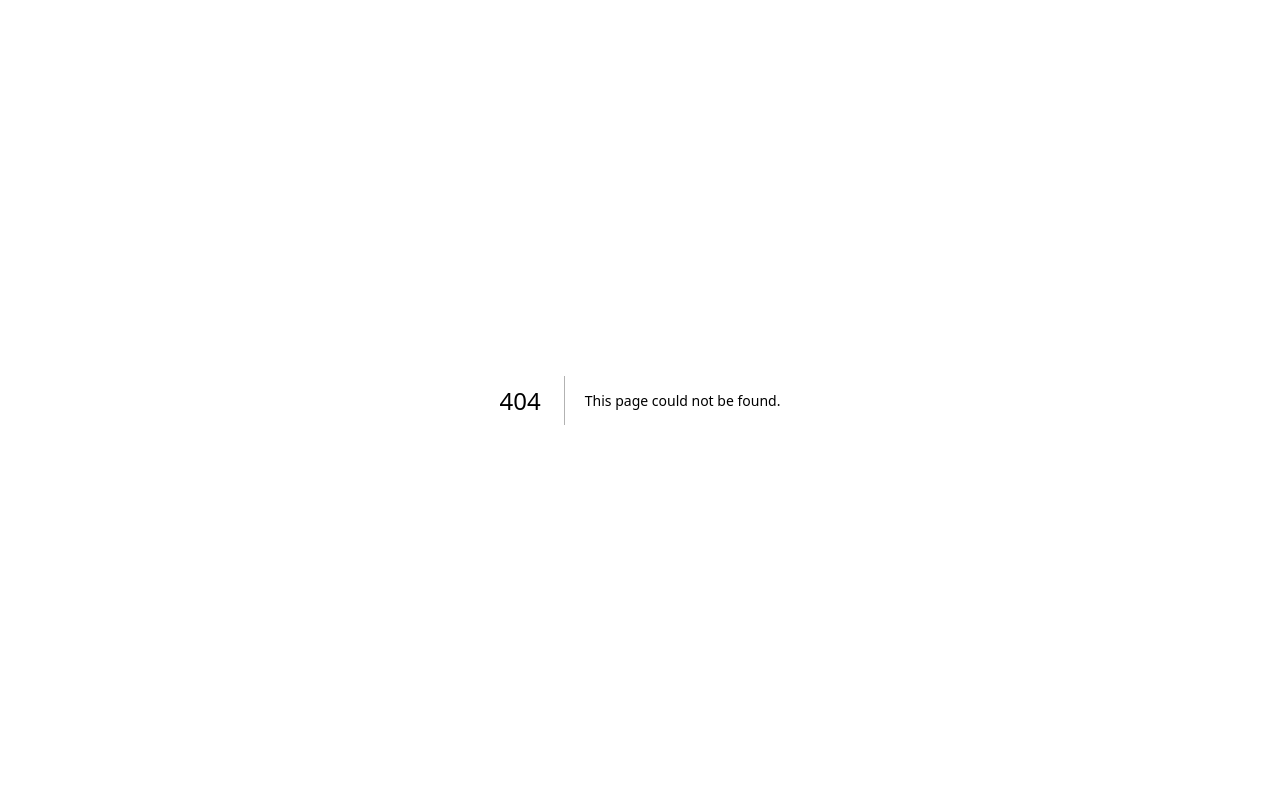
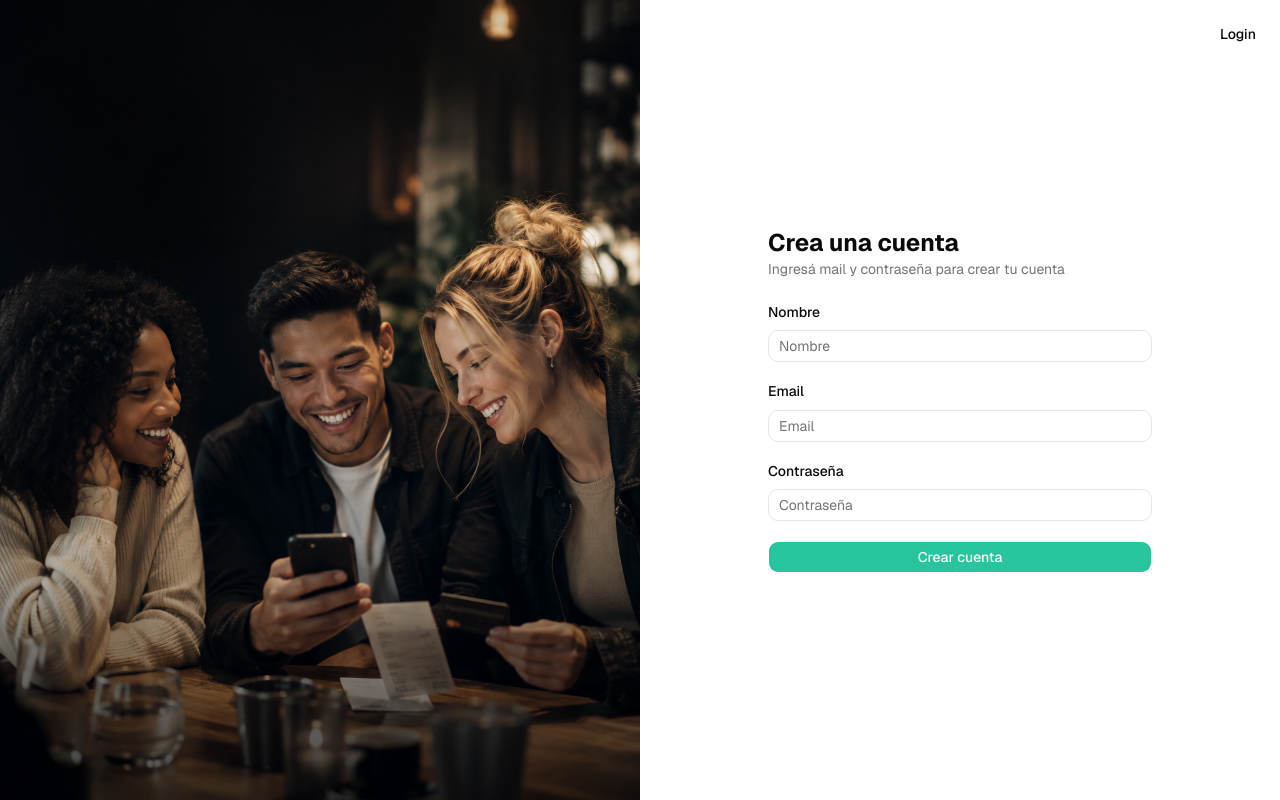
Before and after one commit to SplitItLab/SplitIt, a Next.js app in the folder web/: page /register in a window 1280 px wide. Before the commit this address had no page. Built offline with nearby package versions, Linux system fonts and the light colour scheme.

Commit message:
feature: pantalla de registro (formulario de registro, lib/auth para aislar la llamada de HTTP, traducir errores a mensajes)

```diff
--- a/web/app/globals.css
+++ b/web/app/globals.css
@@ -55,7 +55,7 @@
   --card-foreground: oklch(0.145 0 0);
   --popover: oklch(1 0 0);
   --popover-foreground: oklch(0.145 0 0);
-  --primary: oklch(0.205 0 0);
+  --primary: #28c49e;
   --primary-foreground: oklch(0.985 0 0);
   --secondary: oklch(0.97 0 0);
   --secondary-foreground: oklch(0.205 0 0);
--- /dev/null
+++ b/web/app/register/page.tsx
@@ -0,0 +1,115 @@
+"use client";
+import Image from "next/image";
+import { useState } from "react";
+import { useForm } from "react-hook-form";
+import { useRouter } from "next/navigation";
+import Link from "next/link";
+import { Field, FieldLabel, FieldError, FieldGroup } from "@/components/ui/field";
+import { Input } from "@/components/ui/input";
+import { Button } from "@/components/ui/button";
+import { Alert, AlertDescription } from "@/components/ui/alert";
+import { Spinner } from "@/components/ui/spinner";
+import { zodResolver } from "@hookform/resolvers/zod";
+import { registerUser, RegisterError, RegisterInput, registerSchema } from "@/lib/auth";
+
+export default function RegisterPage() {
+  const router = useRouter();
+  const [generalError, setGeneralError] = useState<string | null>(null);
+  const {
+    register,
+    handleSubmit,
+    setError,
+    formState: { errors, isSubmitting },
+  } = useForm<RegisterInput>({
+    resolver: zodResolver(registerSchema),
+  });
+
+  const onSubmit = async (data: RegisterInput) => {
+    setGeneralError(null);
+    try {
+      await registerUser(data);
+      router.push("/login");
+    } catch (err) {
+      if (err instanceof RegisterError) {
+        if (err.type === "email-taken") {
+          setError("email", { message: err.message });
+        } else {
+          setGeneralError(err.message);
+        }
+      }
+    }
+  };
+
+  return (
+    <div className="relative grid h-screen md:grid-cols-2">
+      <Link href="/login" className="absolute top-6 right-6 text-sm font-medium">
+        Login
+      </Link>
+
+      <div className="relative hidden h-screen overflow-hidden md:block">
+        <Image src="/register-image.png" alt="" fill className="object-cover" />
+      </div>
+
+      <div className="overflow-y-alto flex items-center justify-center p-6">
+        <div className="w-full max-w-sm">
+          <h1 className="text-2xl font-bold">Crea una cuenta</h1>
+          <p className="text-muted-foreground mb-6 text-sm">
+            Ingresá mail y contraseña para crear tu cuenta
+          </p>
+
+          <form onSubmit={handleSubmit(onSubmit)} noValidate>
+            <FieldGroup>
+              {generalError && (
+                <Alert variant="destructive">
+                  <AlertDescription>{generalError}</AlertDescription>
+                </Alert>
+              )}
+
+              <Field data-invalid={!!errors.name}>
+                <FieldLabel htmlFor="name">Nombre</FieldLabel>
+                <Input
+                  id="name"
+                  placeholder="Nombre"
+                  autoComplete="name"
+                  aria-invalid={!!errors.name}
+                  {...register("name")}
+                />
+                <FieldError errors={[errors.name]} />
+              </Field>
+
+              <Field data-invalid={!!errors.email}>
+                <FieldLabel htmlFor="email">Email</FieldLabel>
+                <Input
+                  id="email"
+                  placeholder="Email"
+                  autoComplete="email"
+                  type="email"
+                  aria-invalid={!!errors.email}
+                  {...register("email")}
+                />
+                <FieldError errors={[errors.email]} />
+              </Field>
+
+              <Field data-invalid={!!errors.password}>
+                <FieldLabel htmlFor="password">Contraseña</FieldLabel>
+                <Input
+                  id="password"
+                  placeholder="Contraseña"
+                  type="password"
+                  autoComplete="new-password"
+                  aria-invalid={!!errors.password}
+                  {...register("password")}
+                />
+                <FieldError errors={[errors.password]} />
+              </Field>
+
+              <Button type="submit" disabled={isSubmitting}>
+                {isSubmitting ? <Spinner /> : "Crear cuenta"}
+              </Button>
+            </FieldGroup>
+          </form>
+        </div>
+      </div>
+    </div>
+  );
+}
--- /dev/null
+++ b/web/lib/auth.ts
@@ -0,0 +1,48 @@
+import { request, ApiError } from "@/lib/api";
+import { z } from "zod";
+
+export const registerSchema = z.object({
+  name: z.string().min(1, "El nombre es obligatorio."),
+  email: z.email("Ingresá un email válido."),
+  password: z.string().min(8, "Debe tener al menos 8 caracteres."),
+});
+
+export type RegisterInput = z.infer<typeof registerSchema>;
+
+export type RegisterErrorType = "invalid-data" | "email-taken" | "network" | "server-error";
+
+export class RegisterError extends Error {
+  constructor(
+    public type: RegisterErrorType,
+    message: string
+  ) {
+    super(message);
+    this.name = "RegisterError";
+  }
+}
+
+export async function registerUser(input: RegisterInput): Promise<void> {
+  try {
+    await request<void>("/auth/register", {
+      method: "POST",
+      body: JSON.stringify(input),
+    });
+  } catch (err) {
+    if (err instanceof ApiError) {
+      if (err.status === 0) {
+        throw new RegisterError("network", "No pudimos conectar con el servidor.");
+      }
+      if (err.status === 400) {
+        throw new RegisterError("invalid-data", "Revisá los datos ingresados.");
+      }
+      if (err.status === 409) {
+        throw new RegisterError("email-taken", "Ese email ya está registrado.");
+      }
+      throw new RegisterError(
+        "server-error",
+        "Algo salió mal de nuestro lado. Probá de nuevo en un momento."
+      );
+    }
+    throw err;
+  }
+}
```
Also changed, not shown: web/public/register-image.png (added).
